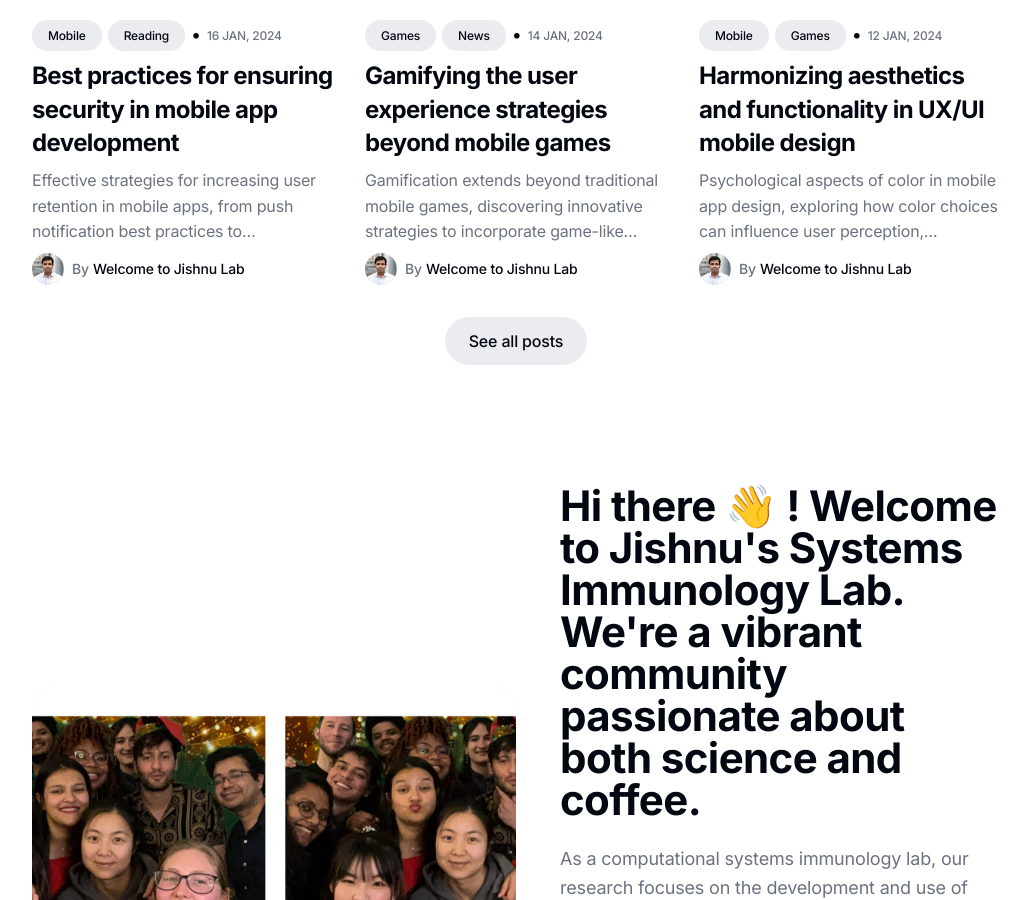
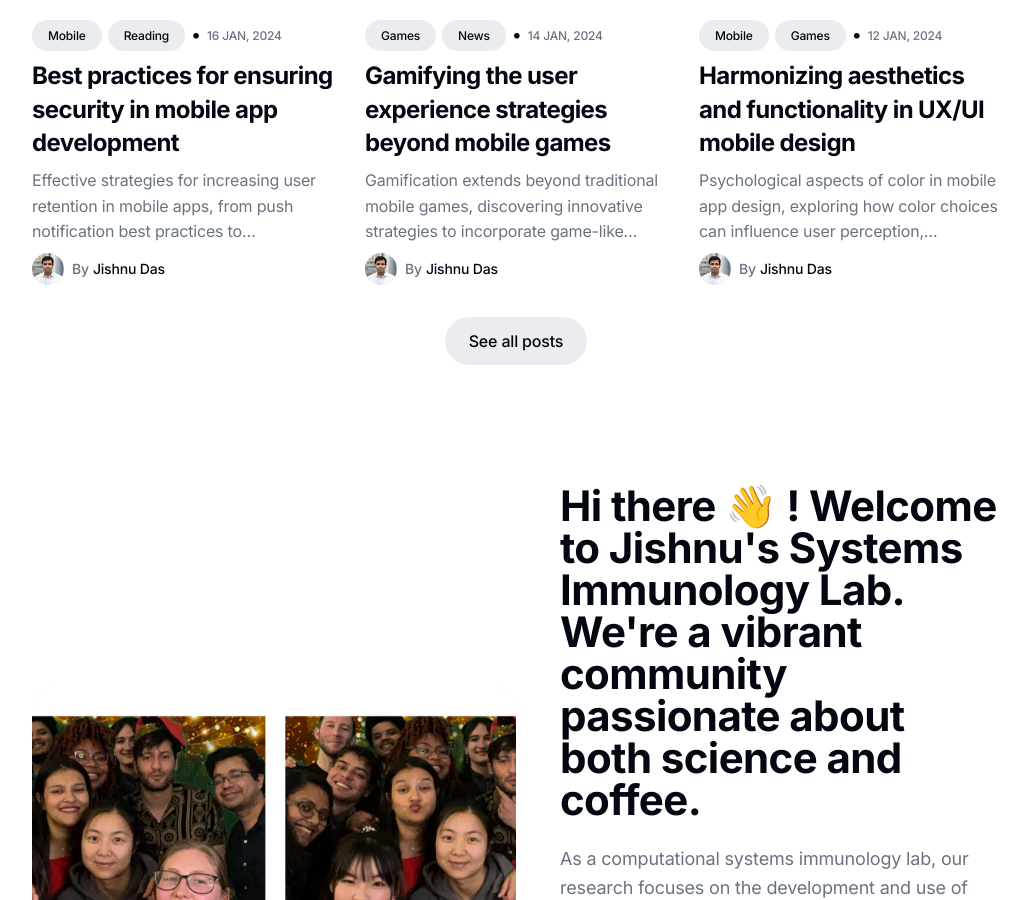
Before and after one commit to simaryadav/simaryadav.github.io, a Jekyll site: the page built from index.html, in a window 1280 px wide and 900 px high, scrolled down 4560 px. Shown: the whole window, without its empty margins (124-1152 px from the left). Built offline with Jekyll 4.4.1, drawn with Linux system fonts in a browser that asks for light colours; some of the changed text lies outside the part shown.

Commit message:
Update settings.yml

```diff
--- a/_data/settings.yml
+++ b/_data/settings.yml
@@ -40,7 +40,7 @@ cta_button:
 #-------------------------------
 # Author Settings
 author:
-  author_name: "Welcome to Jishnu Lab"
+  author_name: "Jishnu Das"
   author_avatar: "/images/das_head.webp"
 
 
```
